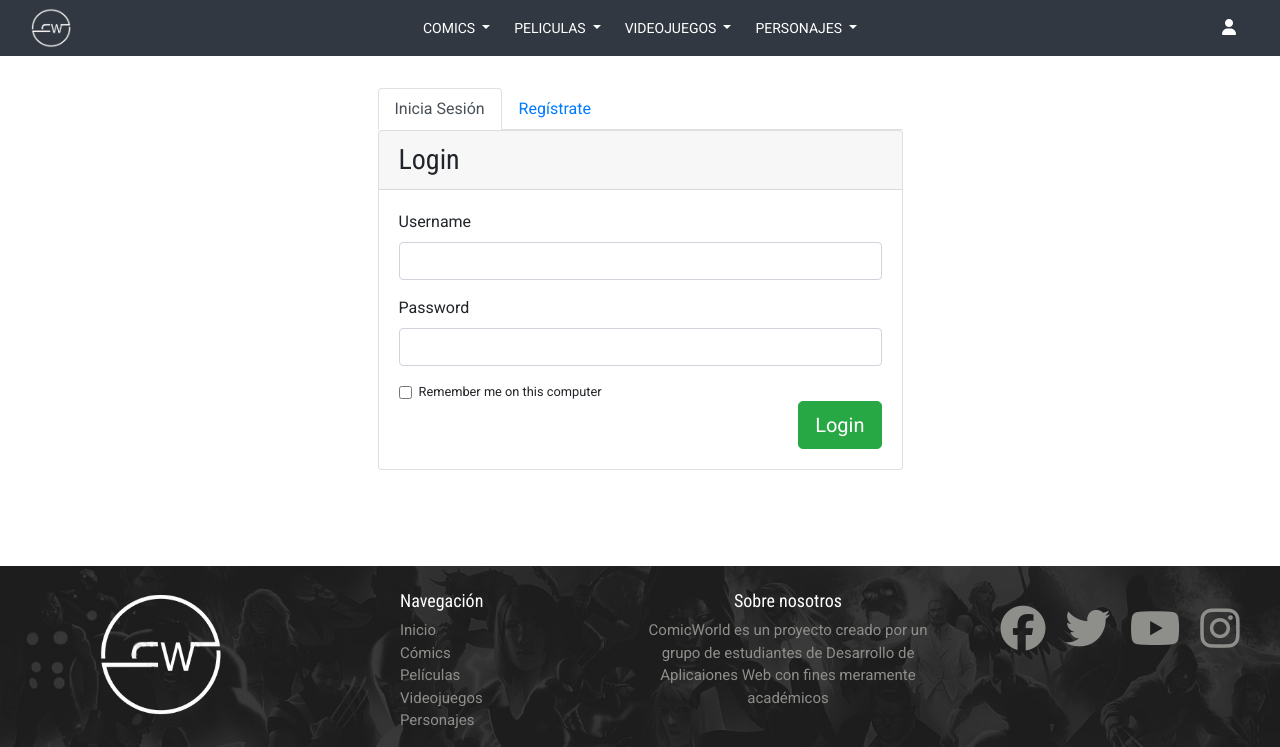
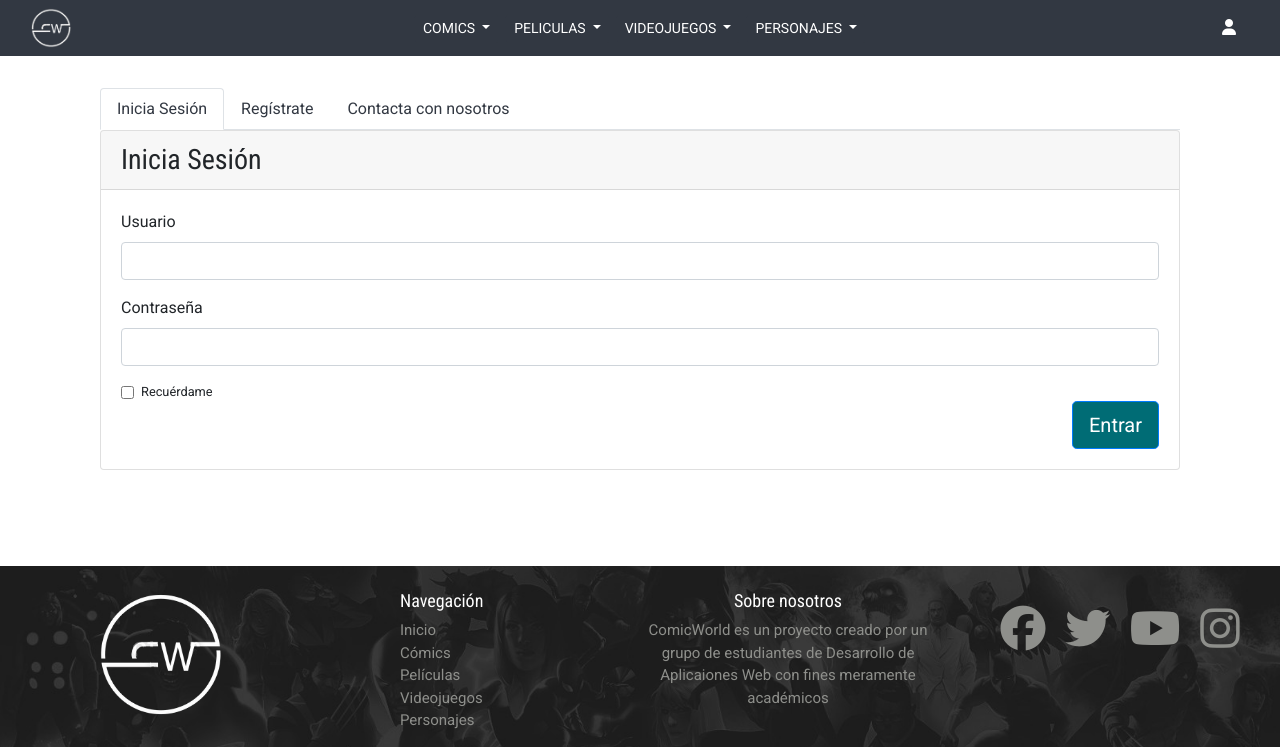
Before and after one commit to jorge228/ComicWorld, a PHP site: page /formulario.php in a window 1280 px wide. Shown: the top 747 px of the page. Run offline with PHP 8.4, Linux system fonts and the light colour scheme; some libraries are stand-ins or nearby versions.

Commit message:
form update

```diff
--- a/ProyectoDIW/formulario.php
+++ b/ProyectoDIW/formulario.php
@@ -13,72 +13,97 @@
     <?php include "includes/menuNav.php"; ?>
 
     <section class="container py-5">
-        <div class="col-md-6 offset-md-3">
-            <!-- ÍTEMS -->
+        <!--<div class="col-sm-12 offset-md-3">-->
+        <div class="col">
+            <!-- ÍTEMS BARRA-->
             <nav>
                 <div class="nav nav-tabs" id="nav-tab" role="tablist">
-                    <a class="nav-item nav-link active" id="nav-home-tab" data-toggle="tab" href="#nav-home" role="tab" aria-controls="nav-home" aria-selected="true">Inicia Sesión</a>
-                    <a class="nav-item nav-link" id="nav-profile-tab" data-toggle="tab" href="#nav-profile" role="tab" aria-controls="nav-profile" aria-selected="false">Regístrate</a>
+                    <a class="nav-item nav-link active text-success" id="nav-home-tab" data-toggle="tab" href="#login" role="tab" aria-controls="nav-home" aria-selected="true">Inicia Sesión</a>
+                    <a class="nav-item nav-link text-success" id="nav-profile-tab" data-toggle="tab" href="#registro" role="tab" aria-controls="nav-profile" aria-selected="false">Regístrate</a>
+                    <a class="nav-item nav-link text-success" id="nav-profile-tab" data-toggle="tab" href="#contacto" role="tab" aria-controls="nav-profile" aria-selected="false">Contacta con nosotros</a>
                 </div>
             </nav>
 
             <!-- CONTENIDO -->
             <div class="tab-content" id="nav-tabContent">
                 <!-- CONTENIDO 1 -->
-                <div class="tab-pane fade show active" id="nav-home" role="tabpanel" aria-labelledby="nav-home-tab">
+                <div class="tab-pane fade show active" id="login" role="tabpanel" aria-labelledby="nav-home-tab">
                     <div class="card card-outline-secondary">
                         <div class="card-header">
-                            <h3 class="mb-0">Login</h3>
+                            <h3 class="mb-0">Inicia Sesión</h3>
                         </div>
                         <div class="card-body">
-                            <form class="form" role="form" autocomplete="off" id="loginForm" novalidate="" method="POST">
+                            <form class="form" role="form" autocomplete="off" id="loginForm" method="POST">
                                 <div class="form-group">
-                                    <label for="uname1">Username</label>
-                                    <input type="text" class="form-control" name="uname1" id="uname1" required="">
-                                    <div class="invalid-feedback">Please enter your username or email</div>
+                                    <label for="uname1">Usuario</label>
+                                    <input type="text" class="form-control" name="uname1" id="uname1" required="true">
                                 </div>
                                 <div class="form-group">
-                                    <label>Password</label>
-                                    <input type="password" class="form-control" id="pwd1" required="" autocomplete="new-password">
-                                    <div class="invalid-feedback">Please enter a password</div>
+                                    <label>Contraseña</label>
+                                    <input type="password" class="form-control" id="pwd1" required="true" autocomplete="new-password">
                                 </div>
                                 <div class="form-check small">
                                     <label class="form-check-label">
-                                        <input type="checkbox" class="form-check-input"> <span>Remember me on this computer</span>
+                                        <input type="checkbox" class="form-check-input"> <span>Recuérdame</span>
                                     </label>
                                 </div>
-                                <button type="submit" class="btn btn-success btn-lg float-right" id="btnLogin">Login</button>
+                                <button type="submit" class="btn btn-primary btn-lg float-right" id="btnLogin">Entrar</button>
                             </form>
                         </div>
                     </div>
                 </div>
                 <!-- CONTENIDO 2 -->
-                <div class="tab-pane fade" id="nav-profile" role="tabpanel" aria-labelledby="nav-profile-tab">
+                <div class="tab-pane fade" id="registro" role="tabpanel" aria-labelledby="nav-profile-tab">
                     <div class="card card-outline-secondary">
                         <div class="card-header">
-                            <h3 class="mb-0">Sign Up</h3>
+                            <h3 class="mb-0">Regístrate</h3>
                         </div>
                         <div class="card-body">
                             <form class="form" role="form" autocomplete="off">
                                 <div class="form-group">
-                                    <label for="inputName">Name</label>
-                                    <input type="text" class="form-control" id="inputName" placeholder="Full name">
+                                    <label for="inputName">Nombre</label>
+                                    <input type="text" class="form-control" id="inputName">
                                 </div>
                                 <div class="form-group">
                                     <label for="inputEmail3">Email</label>
-                                    <input type="email" class="form-control" id="inputEmail3" placeholder="Email" required="">
+                                    <input type="email" class="form-control" id="inputEmail3">
                                 </div>
                                 <div class="form-group">
-                                    <label for="inputPassword3">Password</label>
-                                    <input type="password" class="form-control" id="inputPassword3" placeholder="Password" required="">
+                                    <label for="inputPassword3">Contraseña</label>
+                                    <input type="password" class="form-control" id="inputPassword3">
                                 </div>
                                 <div class="form-group">
-                                    <label for="inputVerify3">Verify</label>
-                                    <input type="password" class="form-control" id="inputVerify3" placeholder="Password (again)" required="">
+                                    <label for="inputVerify3">Repite contraseña</label>
+                                    <input type="password" class="form-control" id="inputVerify3">
                                 </div>
                                 <div class="form-group">
-                                    <button type="submit" class="btn btn-success btn-lg float-right">Register</button>
+                                    <button type="submit" class="btn btn-primary btn-lg float-right">Registrar</button>
                                 </div>
+                            </form>
+                        </div>
+                    </div>
+                </div>
+                <!-- CONTENIDO 3 -->
+                <div class="tab-pane fade" id="contacto" role="tabpanel" aria-labelledby="nav-profile-tab">
+                    <div class="card card-outline-secondary">
+                        <div class="card-header">
+                            <h3 class="mb-0">Formulario de Contacto</h3>
+                        </div>
+                        <div class="card-body">
+                            <form class="form" role="form" autocomplete="off">
+                                <label for="name2" class="mb-0">Nombre</label>
+                                <div class="row mb-1">
+                                    <input type="text" name="name2" id="name2" class="form-control">
+                                </div>
+                                <label for="email2" class="mb-0">Email</label>
+                                <div class="row mb-1">
+                                    <input type="text" name="email2" id="email2" class="form-control">
+                                </div>
+                                <label for="message2" class="mb-0">Mensaje</label>
+                                <div class="row mb-1">
+                                    <textarea rows="6" name="message2" id="message2" class="form-control"></textarea>
+                                </div>
+                                <button type="submit" class="btn btn-primary btn-lg float-right">Enviar</button>
                             </form>
                         </div>
                     </div>
```
